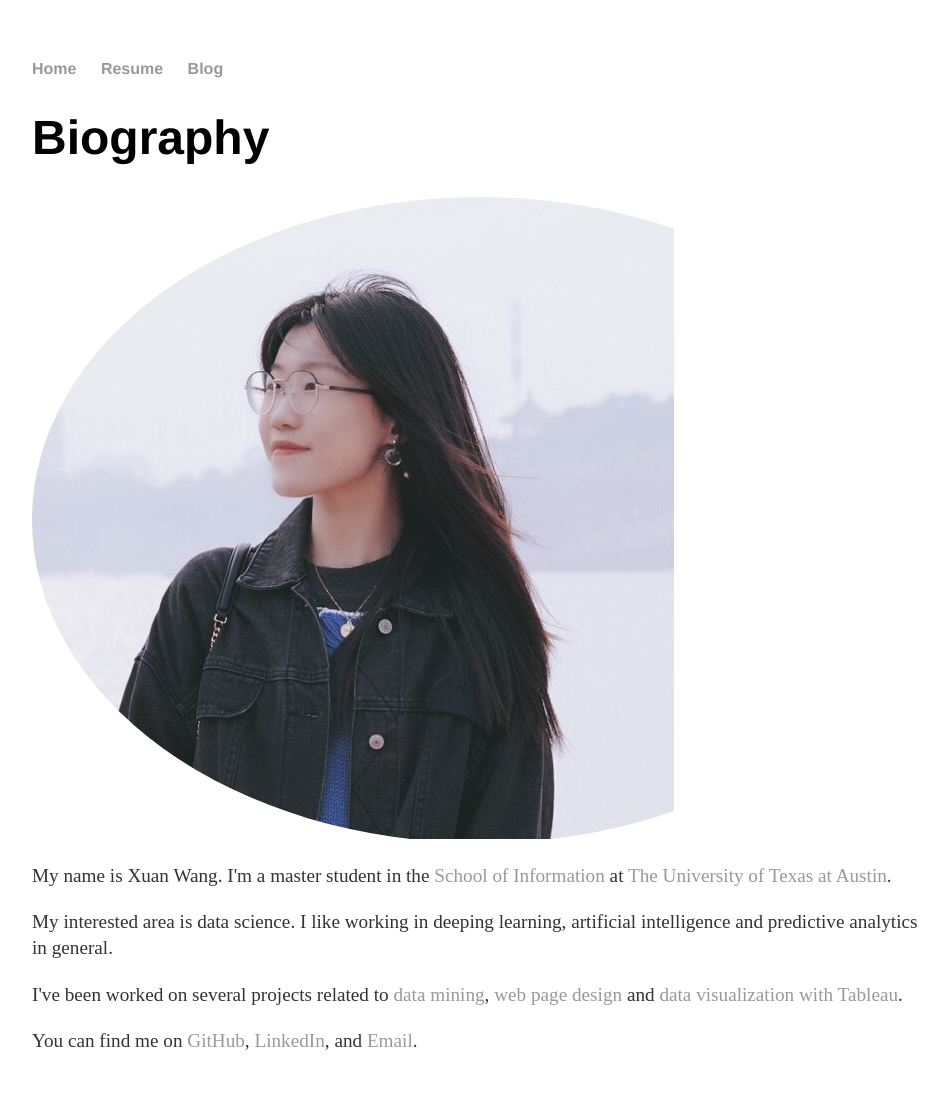
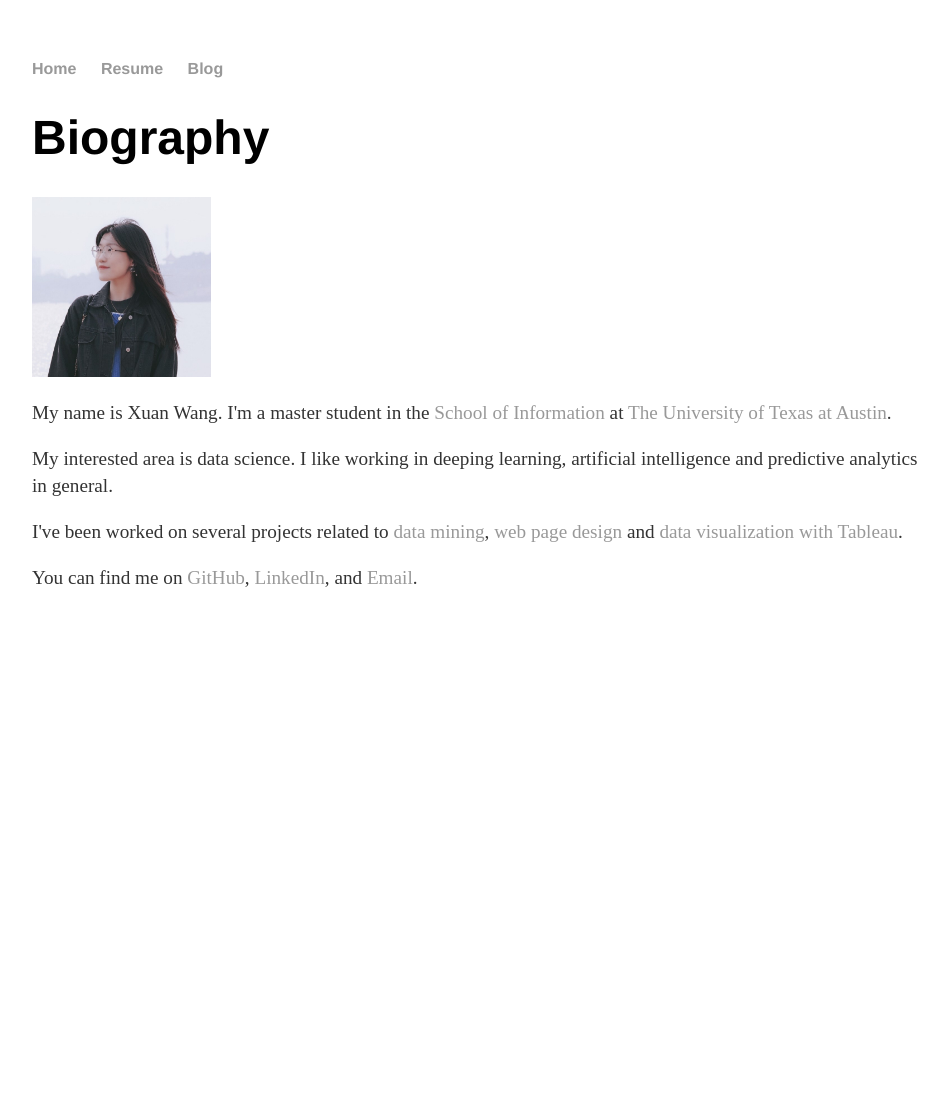
Before and after one commit to xxuanwang-zz/Portfolio, a Jekyll site: the page built from index.html, in a window 1280 px wide. Shown: the whole page, without its empty margins (160-1108 px from the left). Built offline with Jekyll 4.4.1, drawn with Linux system fonts in a browser that asks for light colours; after the commit the page ends 900 px from its top, so only the background shows below that.

Commit message:
Update index.html

```diff
--- a/index.html
+++ b/index.html
@@ -7,10 +7,7 @@
     <h1>Biography</h1>
   </header>
   <section id="about">
-    <div style="border-radius:50%; overflow:hidden;">
-      <img src="./img/me.jpg"/>
-    </div>
-
+      <img src="./img/me.jpg" width=20%/>
     <p>
       My name is Xuan Wang. I'm a master student in the <a href="https://www.ischool.utexas.edu/">School of Information</a> at <a href="https://www.utexas.edu/">The University of Texas at Austin</a>.
     </p>
```
